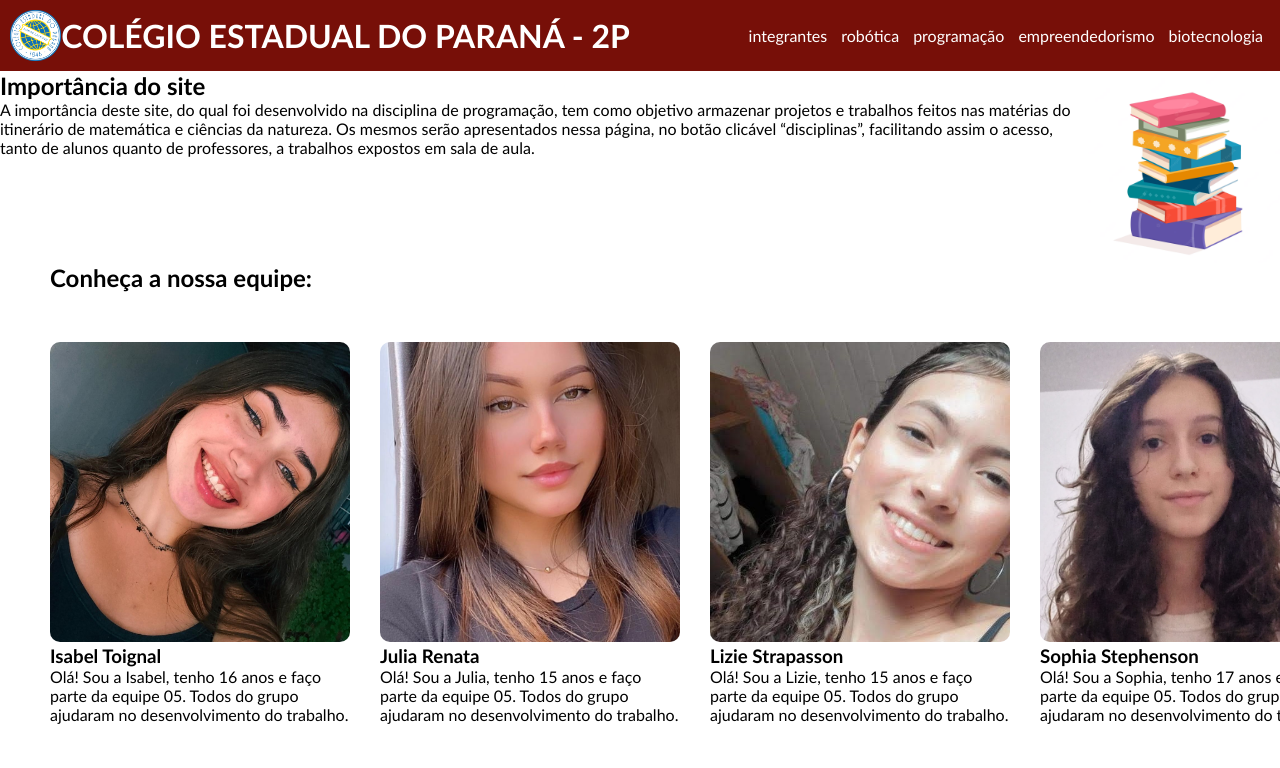
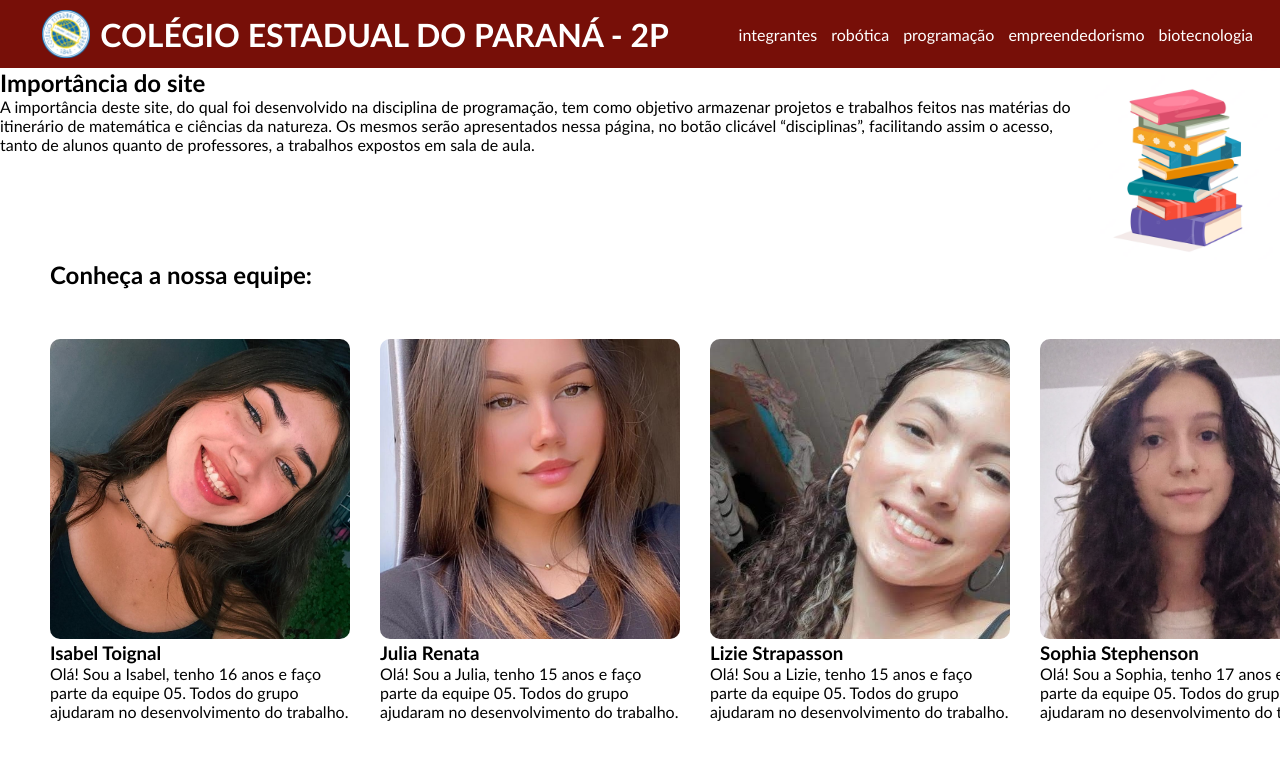
Before and after one commit to SophiaStephenson/Site-do-grupo-05, a plain HTML site: page index.html in a window 1280 px wide. Shown: the top 768 px of the page. Drawn offline with Linux system fonts and the light colour scheme.

Commit message:
Ajustes - cabeçalho

```diff
--- a/style.css
+++ b/style.css
@@ -21,11 +21,17 @@ header{
 .header_img_text{
     display: flex;
     align-items: center;
+    margin-left: 2em;
+    gap: 10px;
 }
 
 .cep {
     width: 07%;
     height: 07%;
+}
+
+.menu {
+    margin-right: 10px;
 }
 
 .list__a {
```
